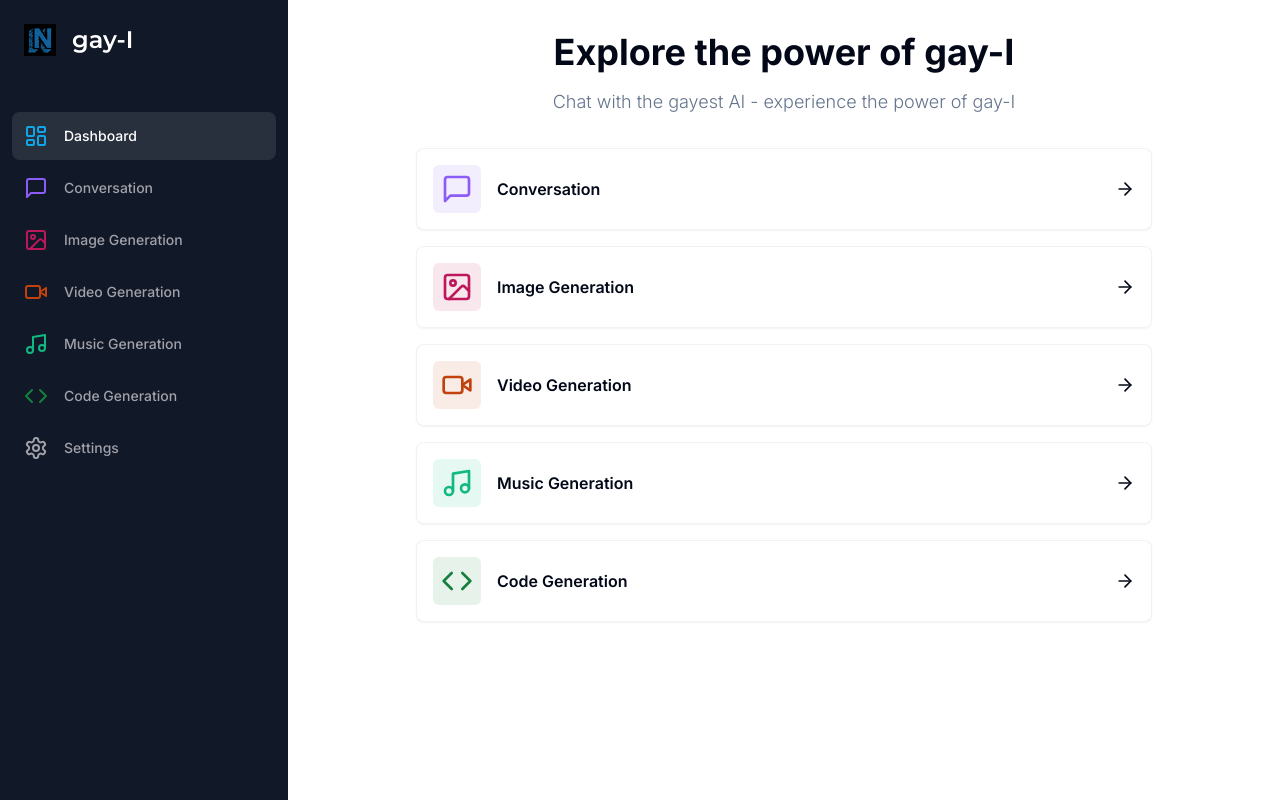
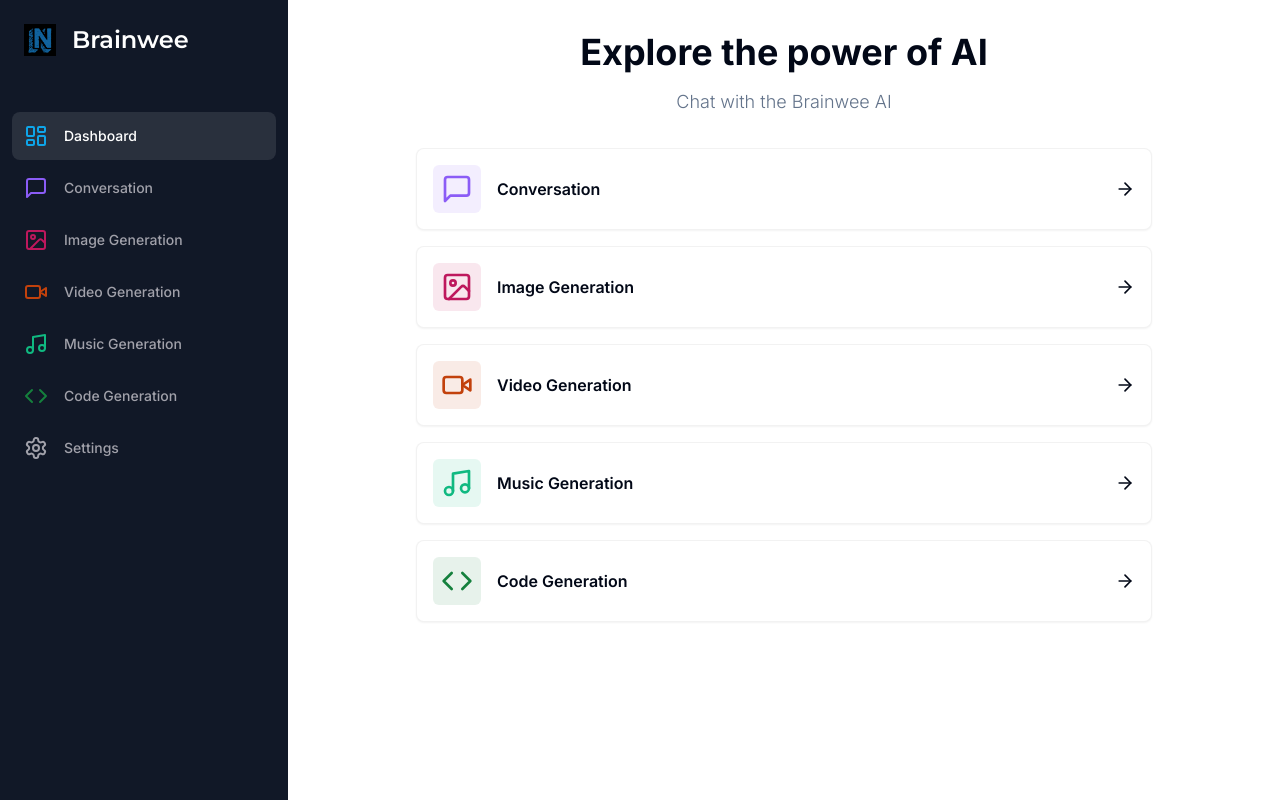
Before and after one commit to NickyZewe/ai-saas, a Next.js app: page /dashboard in a window 1280 px wide. Built offline with nearby package versions, Linux system fonts and the light colour scheme.

Commit message:
dashboard

```diff
--- a/src/app/(dashboard)/(routes)/dashboard/page.tsx
+++ b/src/app/(dashboard)/(routes)/dashboard/page.tsx
@@ -56,10 +56,10 @@ export default function DashboardPage() {
     <div>
       <div className="mb-8 space-y-4">
         <h2 className="text-2xl md:text-4xl font-bold text-center">
-          Explore the power of gay-I
+          Explore the power of AI
         </h2>
         <p className="text-muted-foreground font-light text-sm md:text-lg text-center">
-          Chat with the gayest AI - experience the power of gay-I
+          Chat with the Brainwee AI
         </p>
       </div>
       <div className="px-4 md:px-20 lg:px-32 space-y-4">
--- a/src/components/sidebar.tsx
+++ b/src/components/sidebar.tsx
@@ -74,7 +74,7 @@ export default function Sidebar() {
             <Image fill alt="logo" src="/logo1.png" />
           </div>
           <h1 className={cn("text-2xl font-bold", monserrat.className)}>
-            gay-I
+            Brainwee
           </h1>
         </Link>
         <div className="space-y-1">
```
